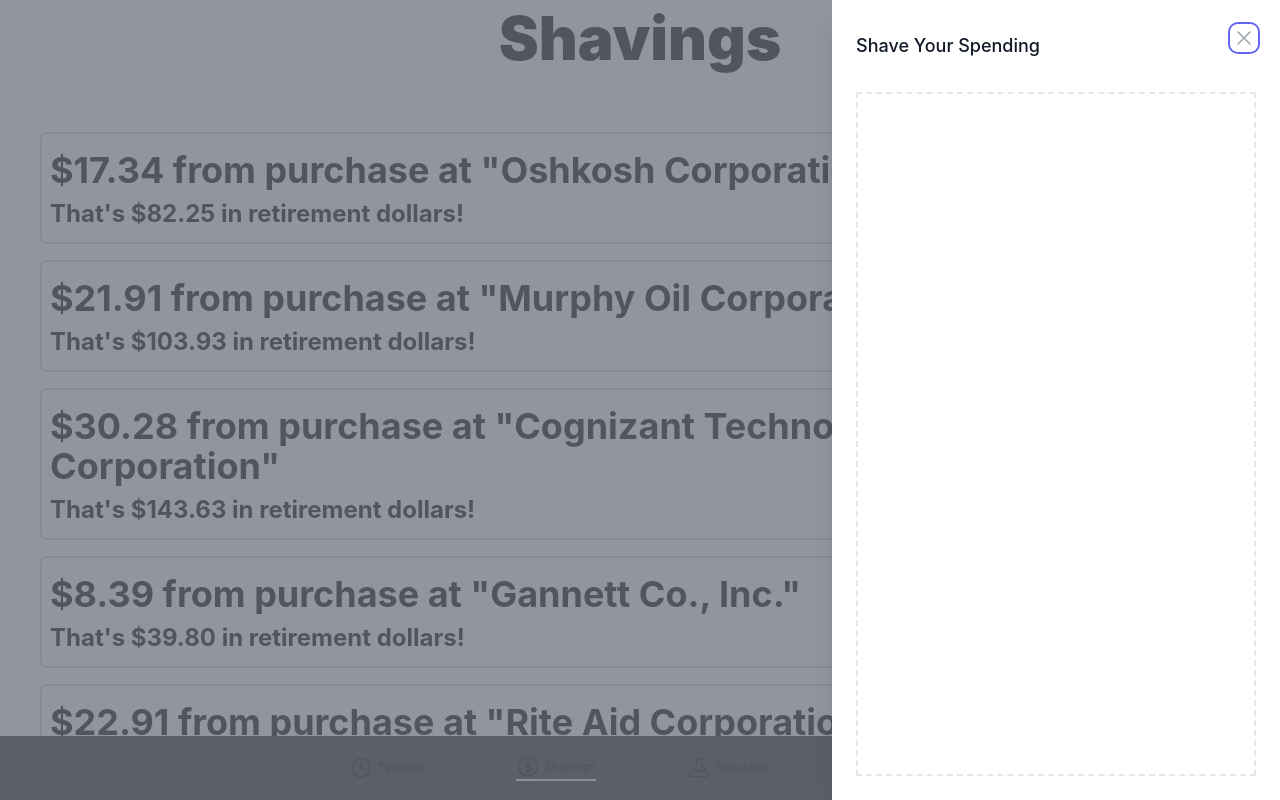
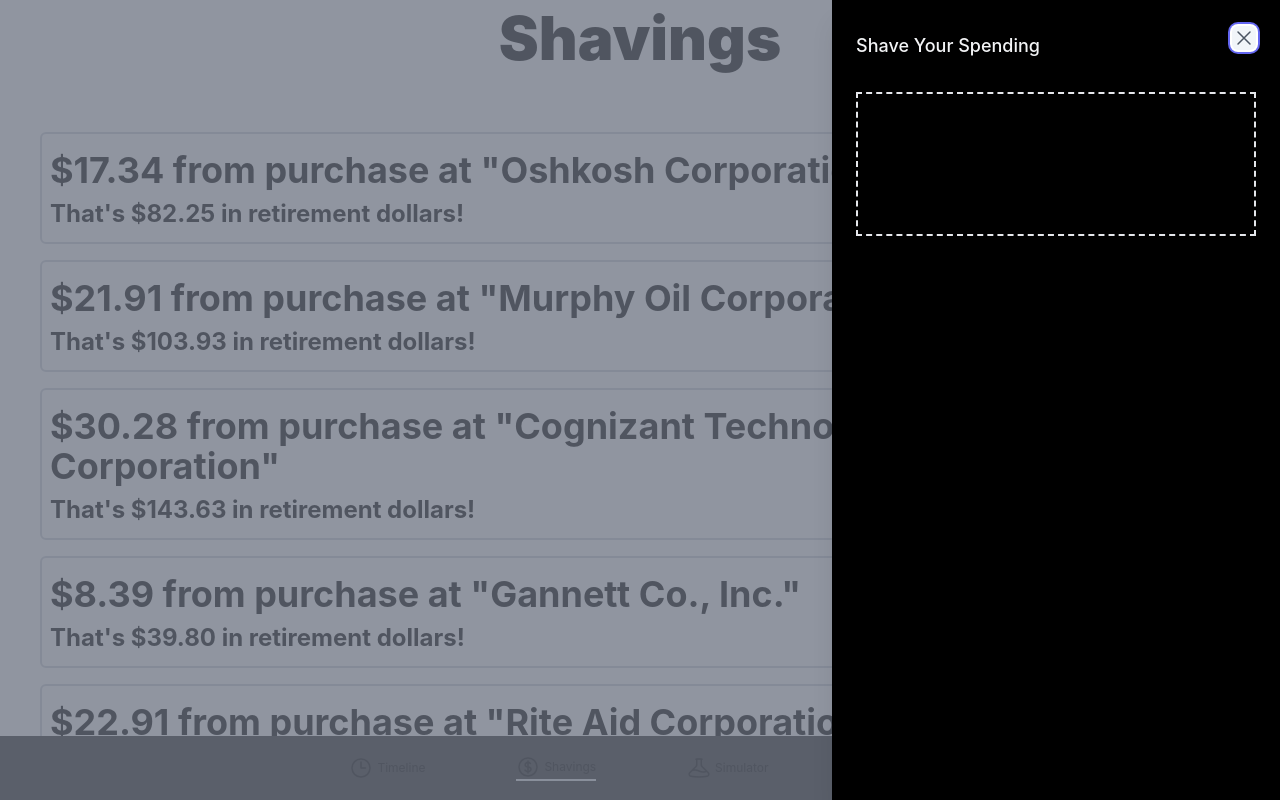
Before and after one commit to jacksonwelsh/hackdfw22, a Next.js app: page /shavings in a window 1280 px wide. Shown: the top 800 px of the page. Built offline with nearby package versions, Linux system fonts and the light colour scheme.

Commit message:
WIP Shave

```diff
--- a/components/shaveSettings.tsx
+++ b/components/shaveSettings.tsx
@@ -6,8 +6,7 @@ import { XMarkIcon } from "@heroicons/react/24/outline";
 interface ModalProps {
   title: string;
   children: React.ReactNode;
-  type?: "confirmation";
-  onConfirm?: () => void;
+  type?: "settings";
   open: boolean;
   setOpen: (b: boolean) => void;
 }
@@ -43,16 +42,16 @@ export default function Example() {
                 leaveTo="translate-x-full"
               >
                 <Dialog.Panel className="pointer-events-auto w-screen max-w-md">
-                  <div className="flex h-full flex-col overflow-y-scroll bg-white py-6 shadow-xl">
+                  <div className="flex h-full flex-col overflow-y-scroll bg-black py-6 shadow-xl">
                     <div className="px-4 sm:px-6">
                       <div className="flex items-start justify-between">
-                        <Dialog.Title className="text-lg font-medium text-gray-900">
+                        <Dialog.Title className="text-lg font-medium text-gray-100">
                           Shave Your Spending
                         </Dialog.Title>
                         <div className="ml-3 flex h-7 items-center">
                           <button
                             type="button"
-                            className="rounded-md bg-white text-gray-400 hover:text-gray-500 focus:outline-none focus:ring-2 focus:ring-indigo-500 focus:ring-offset-2"
+                            className="rounded-md bg-slate-100 text-gray-600 hover:text-gray-500 focus:outline-none focus:ring-2 focus:ring-indigo-500 focus:ring-offset-2"
                             onClick={() => setOpen(false)}
                           >
                             <span className="sr-only">Close panel</span>
@@ -61,7 +60,9 @@ export default function Example() {
                         </div>
                       </div>
                     </div>
-                    <div className="relative mt-6 flex-1 px-4 sm:px-6">
+                    <div className="relative mt-6 flex-row px-4 sm:px-6">
+                      <h1>AAA</h1>
+                      <h1>BBB</h1>
                       {/* Replace with your content */}
                       <div className="absolute inset-0 px-4 sm:px-6">
                         <div
```
